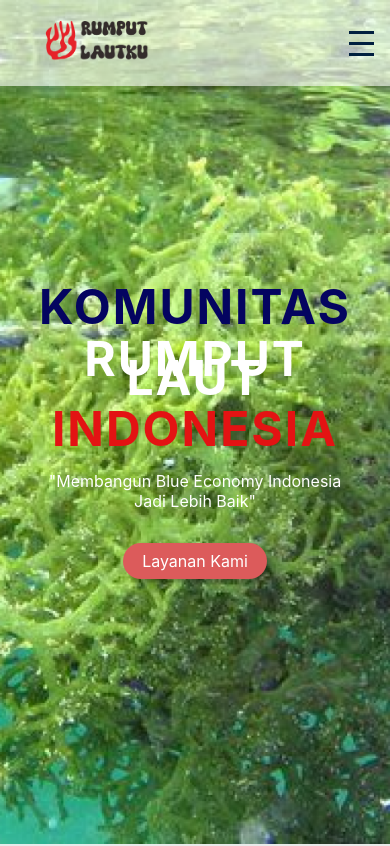
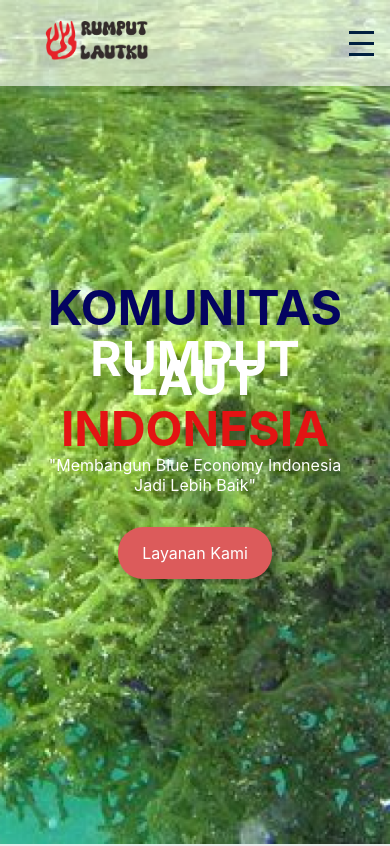
Before and after one commit to IsaOfficial/rulaku, a React (Create React App) app: page / in a window 390 px wide. Shown: the top 846 px of the page. Built offline with nearby package versions, Linux system fonts and the light colour scheme.

Commit message:
last but not least 7

```diff
--- a/src/components/Footer.css
+++ b/src/components/Footer.css
@@ -57,6 +57,6 @@
   }
 
   .license p {
-    font-size: 1rem;
+    font-size: 0.5rem;
   }
 }
--- a/src/pages/Home.css
+++ b/src/pages/Home.css
@@ -21,7 +21,8 @@
     text-transform: uppercase;
     font-size: 4.5rem;
     line-height: 0.5; /* Sesuaikan nilai line-height sesuai preferensi Anda */
-    letter-spacing: 3px; /* Sesuaikan nilai letter-spacing sesuai kebutuhan */
+    /* letter-spacing: 3px; Sesuaikan nilai letter-spacing sesuai kebutuhan */
+    margin-bottom: 1rem;
   }
 
   .banner-content .komunitas {
@@ -220,11 +221,10 @@
   .banner-content h1 {
     font-size: 3rem;
     line-height: 0.4; /* Sesuaikan nilai line-height sesuai preferensi Anda */
-    letter-spacing: 2px;
   }
 
   .banner-content {
-    padding: 2rem;
+    padding: 0 2rem 0 2rem;
   }
 
   .banner-content p {
@@ -234,7 +234,7 @@
 
   .oval-button {
     font-size: 1rem;
-    padding: 0.5rem 1.2rem;
+    padding: 1rem 1.5rem;
   }
 
   .service-section p {
```
